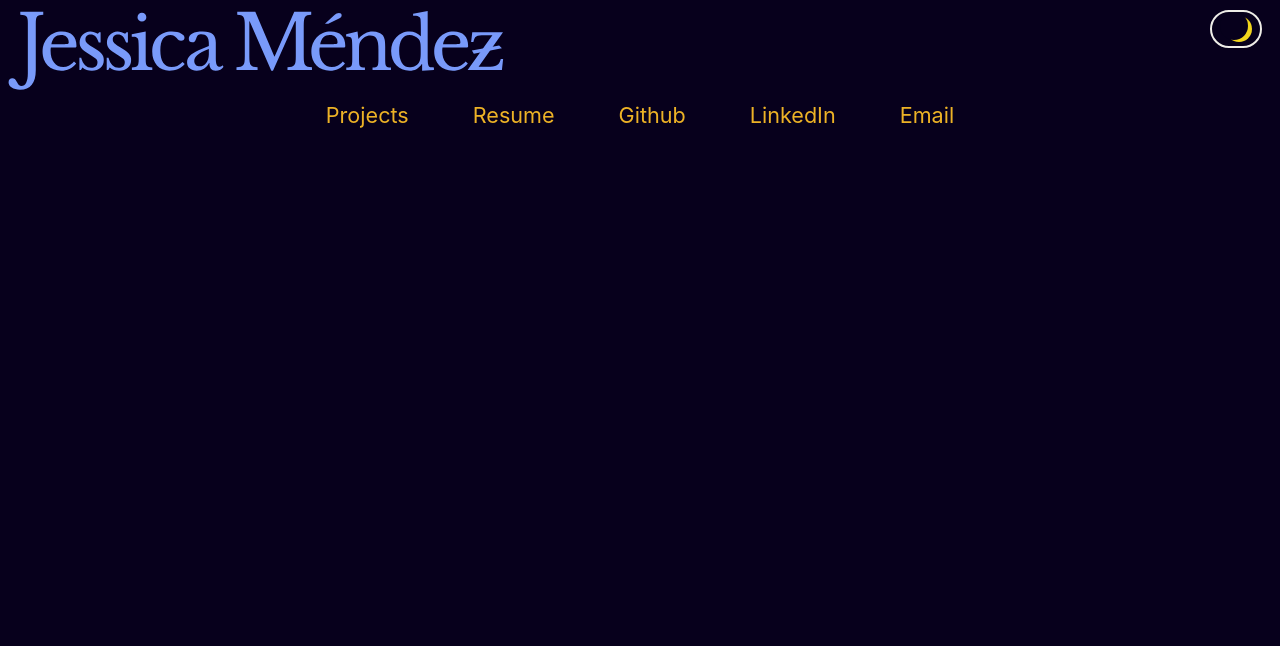
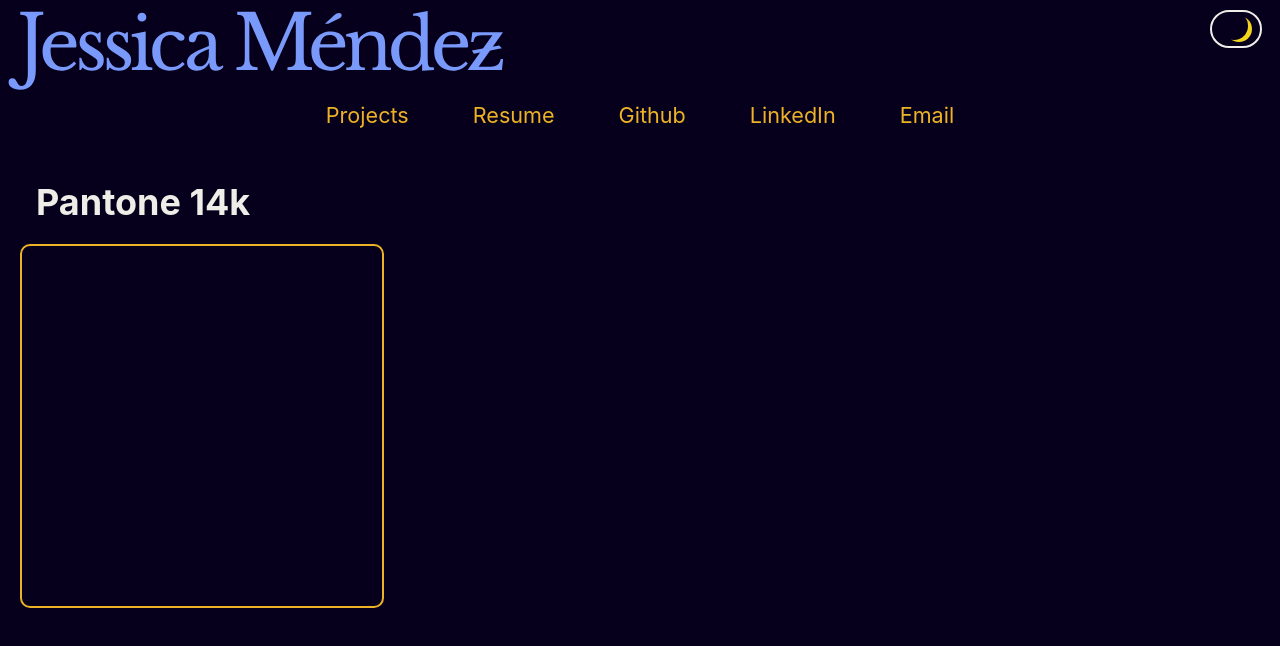
Before and after one commit to jessysiete/portfolio-jessysiete, a React (Vite) app: page /projects/pantone14k in a window 1280 px wide. Before the commit this address led to /. Shown: the top 646 px of the page. Built offline with nearby package versions, Linux system fonts and the light colour scheme.

Commit message:
project detail routes and page

```diff
--- a/src/pages/App/App.jsx
+++ b/src/pages/App/App.jsx
@@ -4,6 +4,7 @@ import Header from '../../components/Header/Header';
 import { Routes, Route, Navigate } from 'react-router-dom';
 import ProjectsPage from '../Projects/ProjectsPage';
 import HomePage from '../Home/HomePage';
+import PantoneProjectPage from '../ProjectDetail/PantoneProjectPage';
 
 export default function App() {
   return (
@@ -14,6 +15,7 @@ export default function App() {
       <Route path="/*" element={<Navigate to="/" />} />
       <Route path="/" element={<HomePage />} />
       <Route path="/projects" element={<ProjectsPage />} />
+      <Route path="/projects/pantone14k" element={<PantoneProjectPage />} />
       </Routes>
       </main>
       </>
--- /dev/null
+++ b/src/pages/ProjectDetail/PantoneProjectPage.jsx
@@ -0,0 +1,23 @@
+import './ProjectDetailPage.css';
+import { Link } from 'react-router-dom';
+import PantoneCard from '../../components/ProjectCard/Pantone14k/PantoneCard';
+import PinternCard from '../../components/ProjectCard/Pintern/PinternCard';
+import GraphicsCard from '../../components/ProjectCard/Graphics/GraphicsCard';
+import LQSCard from '../../components/ProjectCard/LQS/LQSCard';
+import TextilesCard from '../../components/ProjectCard/Textiles/TextilesCard';
+import GalleryCard from '../../components/ProjectCard/Gallery/GalleryCard';
+
+export default function ProjectDetailPage() {
+  return (
+    <>
+    <main className="Projects-Page">
+      <div className="project-title">
+        Pantone 14k
+      </div>
+      <div className="main-image">
+        </div>
+
+      </main>
+      </>
+  );
+}
--- /dev/null
+++ b/src/pages/ProjectDetail/ProjectDetailPage.css
@@ -0,0 +1,36 @@
+.Projects-Page {
+  position: fixed;
+  justify-content: center;
+  width: auto;
+}
+
+.project-title {
+  font-size: 2.25rem;
+  margin-top: 180px;
+  margin-left: 16px;
+  font-weight: bold;
+}
+
+.main-image {
+  position: relative;
+  margin-top: 20px;
+  width: 360px;
+  height: 360px;
+  border: 2px solid var(--link-color);
+  border-radius: 10px;
+  background-color: var(--background-color);
+}
+
+
+@media (max-width: 1200px) {
+
+}
+
+@media (max-width: 600px) {
+  h2 {
+    font-size: 2rem;
+    margin-top: 132px;
+    margin-left: auto;
+    width: 100%;
+  }
+}
```
